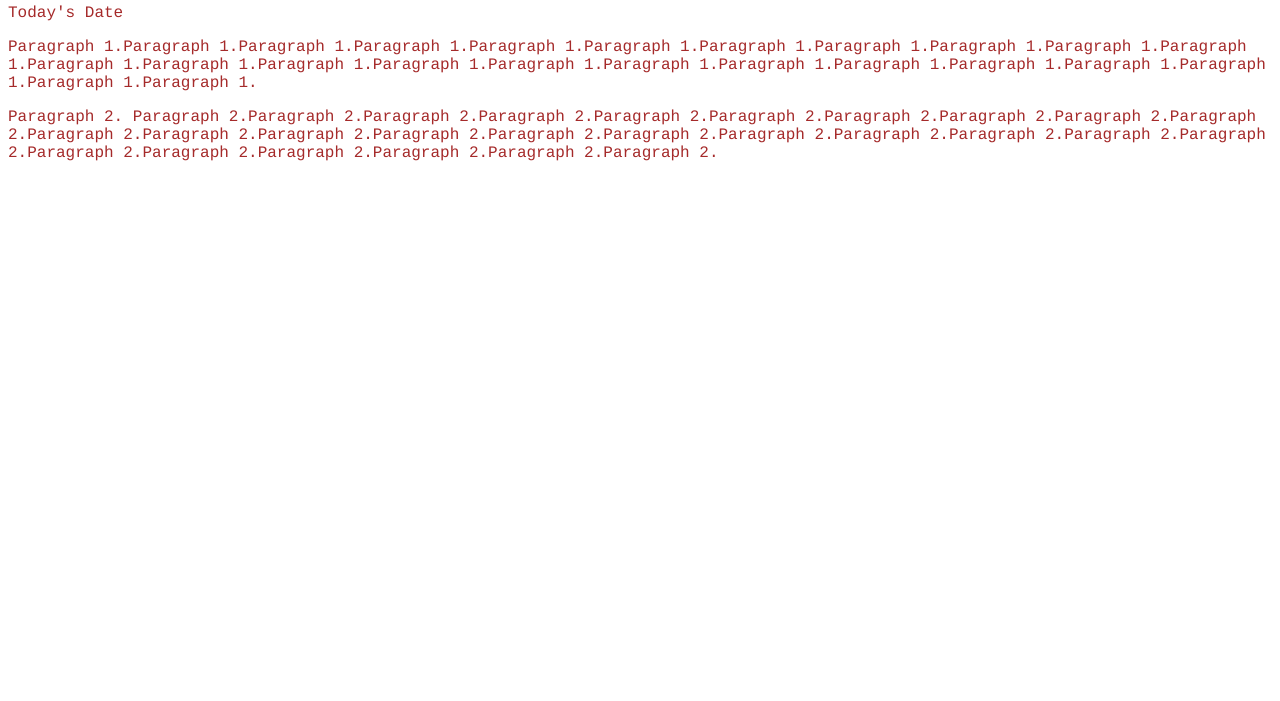
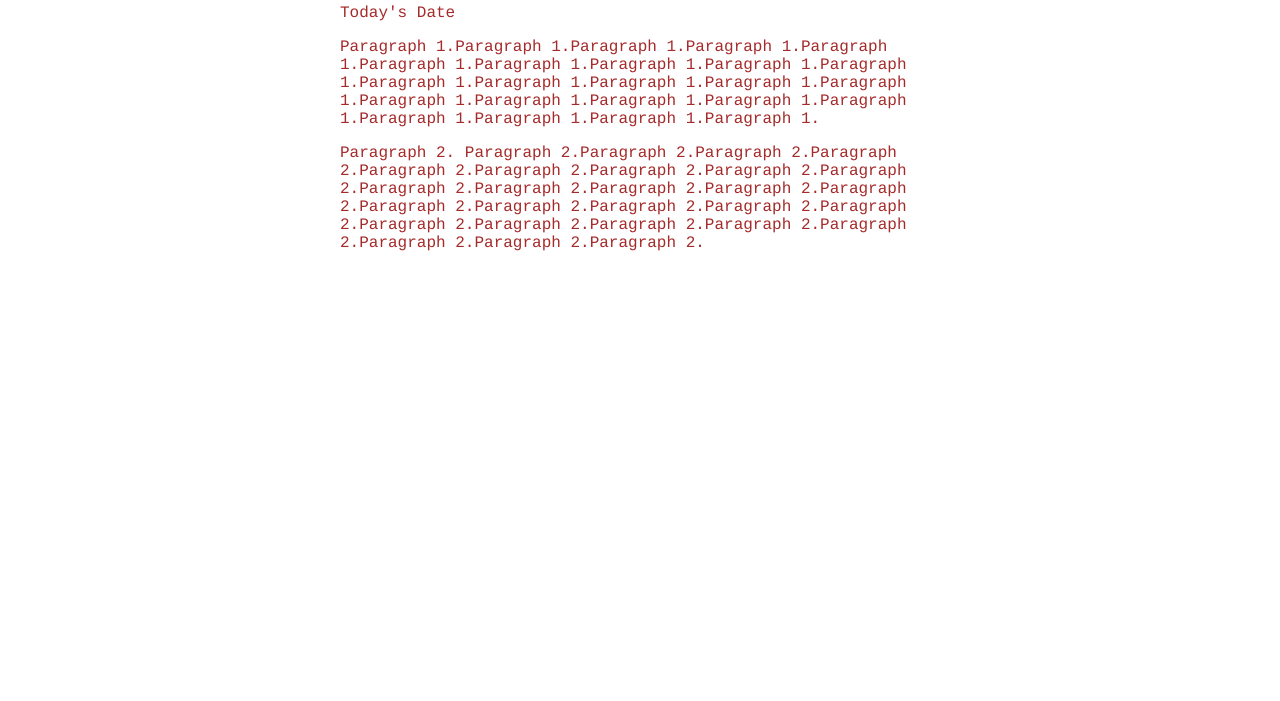
Before and after one commit to AdiPathak97/imad-app, a website: page ui/article-one.html in a window 1280 px wide. Shown: the part 99-800 px from the top of the page. Drawn offline with Linux system fonts and the light colour scheme.

Commit message:
[imad-console] Updates ui/article-one.html

```diff
--- a/ui/article-one.html
+++ b/ui/article-one.html
@@ -7,7 +7,7 @@
         <meta name="viewport" content="width=device-width, initial-scale=1" />
         <style>
             .container {
-                max-width: 600 px;
+                max-width: 600px;
                 margin: 0 auto;
                 color: brown;
                 font-family: courier;
```
